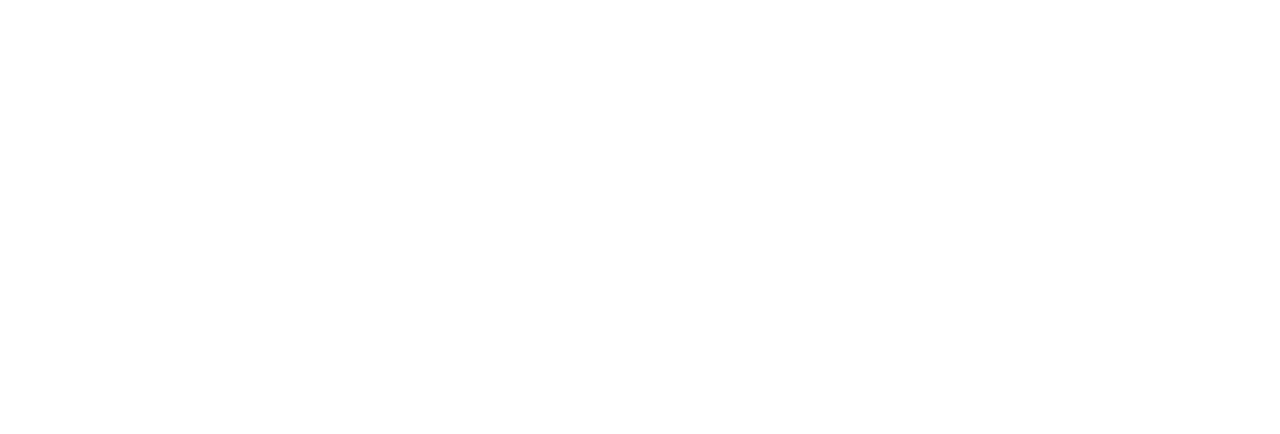
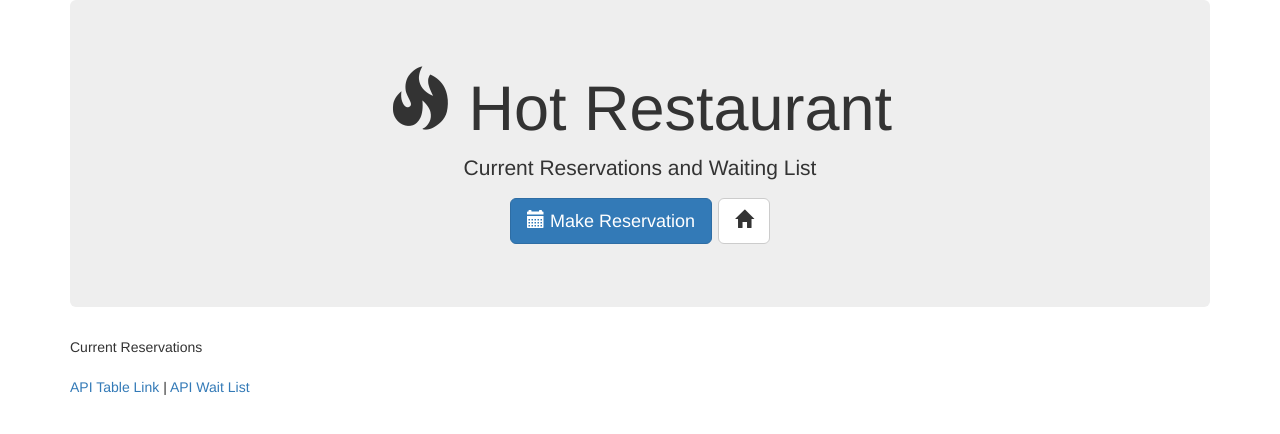
Before and after one commit to alyssamanse/hot-restaurant, a plain HTML site: page tables.html in a window 1280 px wide. Drawn offline with nearby package versions, Linux system fonts and the light colour scheme.

Commit message:
reserve done

```diff
--- a/tables.html
+++ b/tables.html
@@ -8,5 +8,25 @@
 </head>
 <body>
 
+	<div class="container">
+		<div class="jumbotron text-center">
+			<h1 class="display-3"><span class="glyphicon glyphicon-fire"></span> Hot Restaurant</h1>
+			<p class="lead">Current Reservations and Waiting List</p>
+			<p class="lead">
+				<a class="btn btn-primary btn-lg" id="makeReservation" role="button"><span class="glyphicon glyphicon-calendar"></span> Make Reservation</a>
+				<a class="btn btn-default btn-lg" id="homeBtn" role="button"><span class="glyphicon glyphicon-home"></span></a>
+			</p>
+		</div>
+
+		<div class="card">
+			<div class="card-header">Current Reservations</div>
+			<ul class="list-group list-group-flush" id="tableList">
+
+			</ul>
+		</div>
+
+		<div><a href="#">API Table Link</a> | <a href="#">API Wait List</a></div>
+	</div>
+
 </body>
 </html>
```
Also changed, not shown: index.html (+13 -0 lines), 1 other file.
